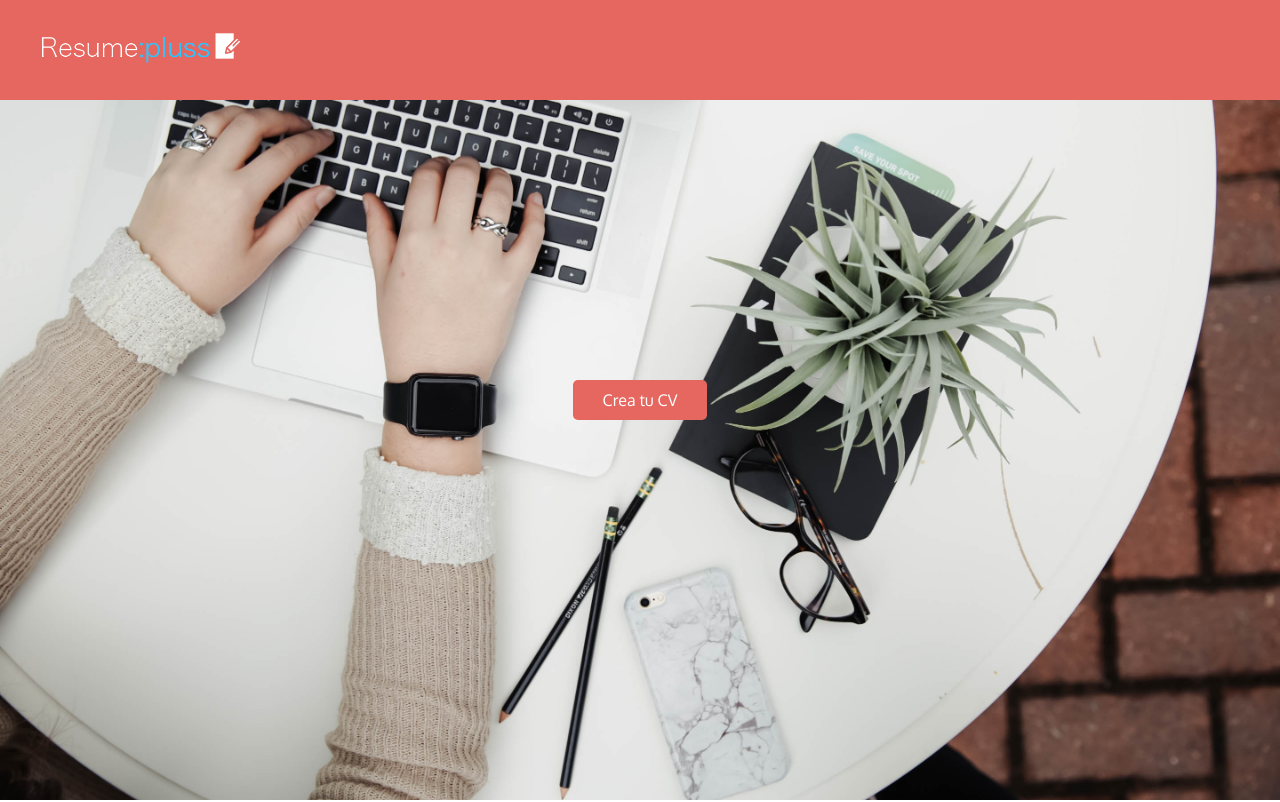
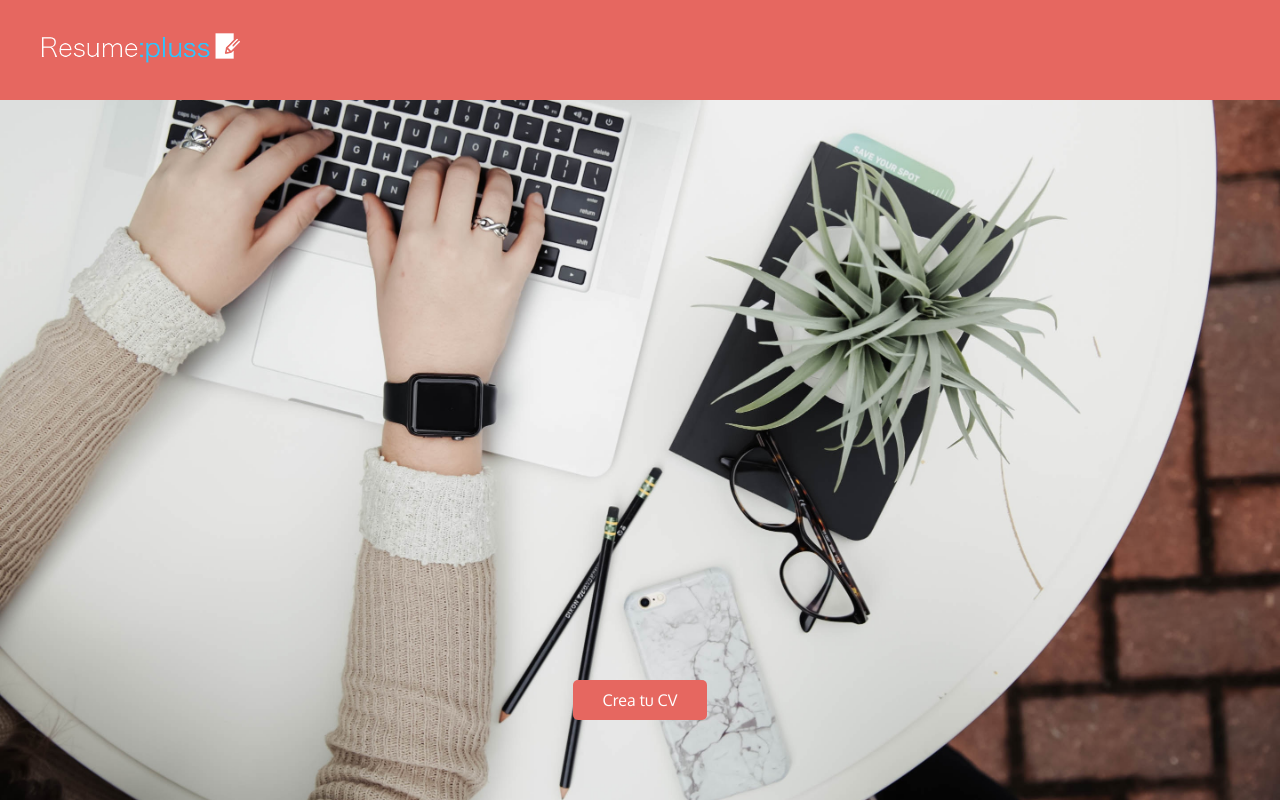
Before and after one commit to Adalab/project-clarke-s4-this-lexicas, a React (Create React App) app: page / in a window 1280 px wide. Shown: the top 802 px of the page. Built offline with nearby package versions, Linux system fonts and the light colour scheme.

Commit message:
changed position of start button

```diff
--- a/src/index.css
+++ b/src/index.css
@@ -547,8 +547,9 @@ legend {
   height: 100vh;
   position: relative;
   display: flex;
-  align-items: center;
-  justify-content: center; }
+  align-items: flex-end;
+  justify-content: center;
+  padding-bottom: 80px; }
 
 /* -- Estilos generales -- */
 *, *:before, *:after {
--- a/src/styles/components/_hero.scss
+++ b/src/styles/components/_hero.scss
@@ -6,6 +6,7 @@
   height: 100vh;
   position: relative;
   display: flex;
-  align-items: center;
+  align-items: flex-end;
   justify-content: center;
+  padding-bottom: 80px;
 }
```
